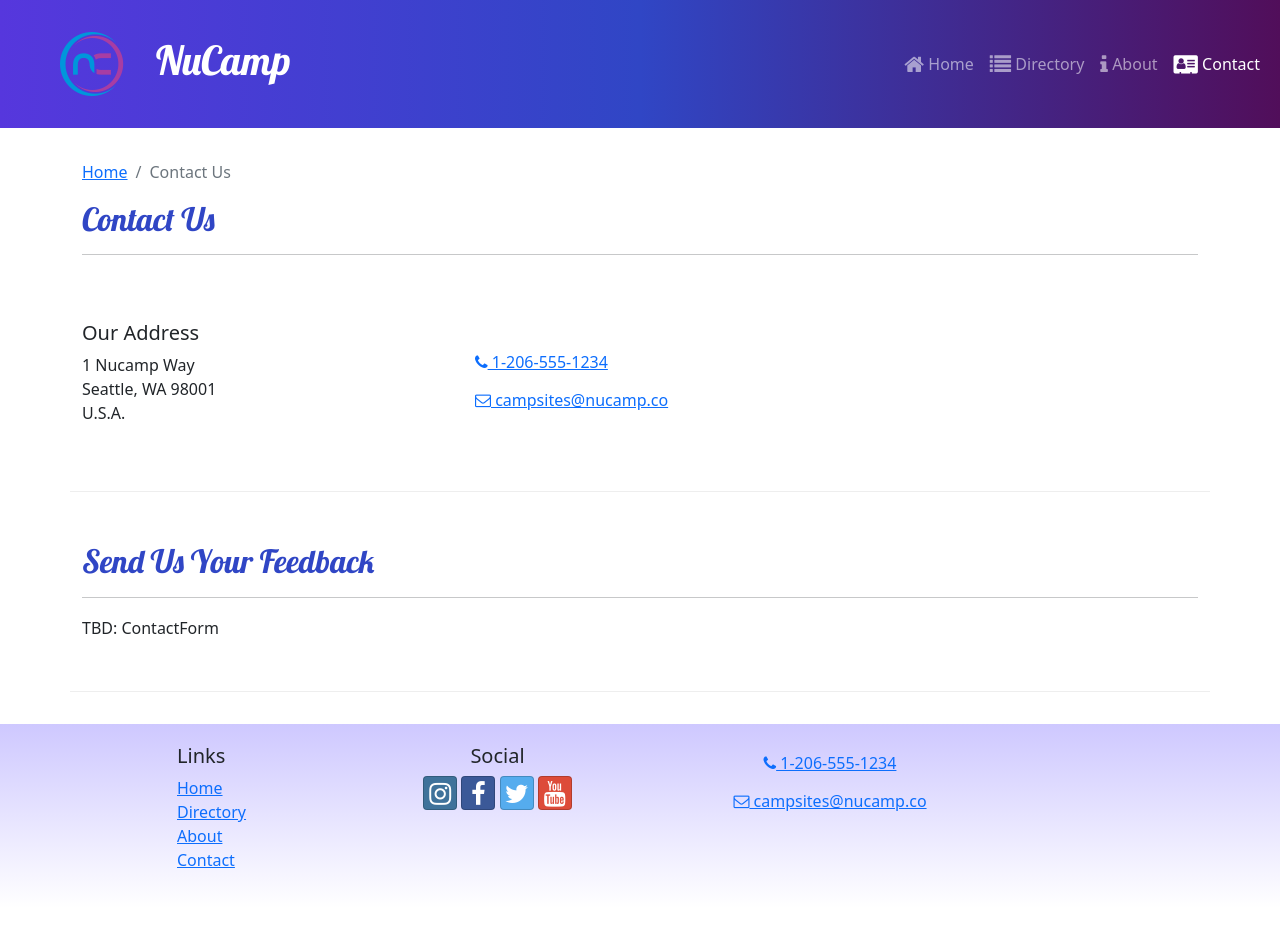
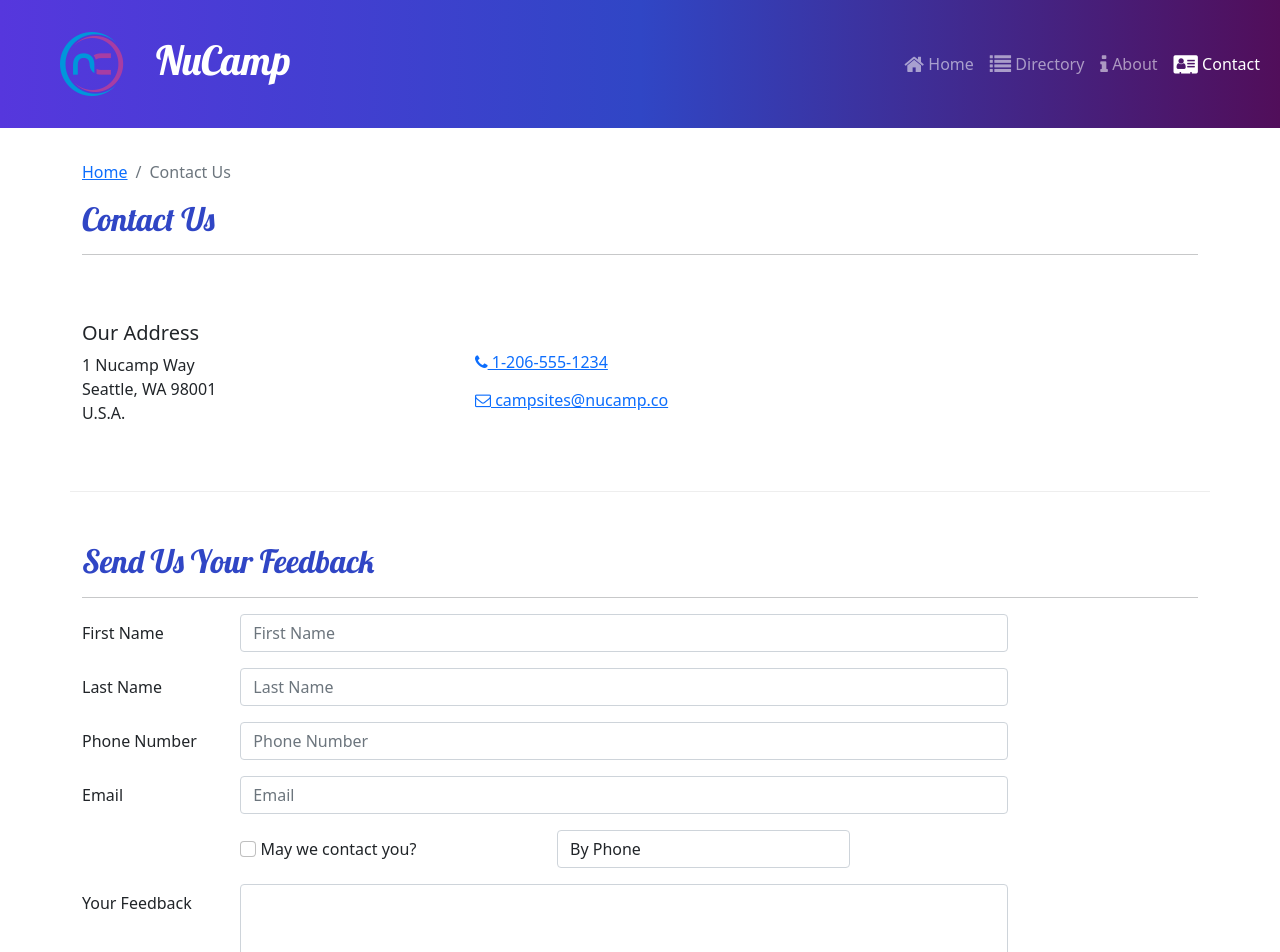
Before and after one commit to sandra-jk/nucampsite-react, a React (Create React App) app: page /contact in a window 1280 px wide. Shown: the top 952 px of the page. Before the commit the page ends 908 px from the top, so only its background shows below. Built offline with nearby package versions, Linux system fonts and the light colour scheme.

Commit message:
ContactForm Parts 1 & 2

```diff
--- /dev/null
+++ b/src/components/ContactForm.js
@@ -0,0 +1,106 @@
+import {Button, Label,Col, FormGroup } from "reactstrap"
+import { Formik, Field, Form } from "formik"
+
+
+const ContactForm = () => {
+  return (
+    <Formik
+    initialValues={{
+        firstName : '',
+        lastName : '',
+        phoneNum: '',
+        email:'',
+        agree : false,
+        contactType: 'By Phone',
+        feedback: ''
+    }}
+    >
+
+        <Form>
+            <FormGroup row>
+                <Label htmlFor='firstName' md='2'>
+                    First Name
+                </Label>
+                <Col md='10'>
+                    <Field
+                    name = 'firstName'
+                    placeholder='First Name'
+                    className ='form-control'/>
+                </Col>
+            </FormGroup>
+            <FormGroup row>
+                <Label htmlFor='lastName' md='2'>
+                    Last Name
+                </Label>
+                <Col md='10'>
+                    <Field
+                    name='lastName'
+                    placeholder ='Last Name'
+                    className ='form-control'/>
+                </Col>
+            </FormGroup>
+            <FormGroup row>
+                <Label htmlFor='phoneNum' md='2'>
+                    Phone Number
+                </Label>
+                <Col md='10'>
+                <Field
+                name='phoneNum'
+                placeholder ='Phone Number'
+                className ='form-control'/>
+                </Col>
+            </FormGroup>
+            <FormGroup row>
+                <Label htmlFor='email' md='2'>
+                    Email
+                </Label>
+                <Col md='10'>
+                    <Field
+                    name='email'
+                    placeholder ='Email'
+                    type='email'
+                    className ='form-control'/>
+                </Col>
+            </FormGroup>
+            <FormGroup row>
+            <Label check md={{ size: 4, offset: 2 }}>
+                        <Field
+                            name='agree'
+                            type='checkbox'
+                            className='form-check-input'
+                        />{' '}
+                        May we contact you?
+            </Label>
+                <Col md='4'>
+                    <Field
+                    name='contactType'
+                    as='select'
+                    className ='form-control'
+                    >
+                         <option>By Phone</option>
+                         <option>By Email</option>
+                    </Field>
+                </Col>
+            </FormGroup>
+            <FormGroup row>
+               <Label htmlFor='feedback' md='2'>
+                    Your Feedback
+               </Label>
+                <Col md='10'>
+                    <Field
+                    name='feedback'
+                    as='textarea'
+                    rows='12'
+                    className ='form-control'/>
+                </Col>
+            </FormGroup>
+            <FormGroup row>
+
+            </FormGroup>
+
+        </Form>
+    </Formik>
+  )
+}
+
+export default ContactForm;
--- a/src/pages/ContactPage.js
+++ b/src/pages/ContactPage.js
@@ -1,5 +1,6 @@
 import {Container, Col, Row} from 'reactstrap';
-import SubHeader from '../components/SubHeader'
+import SubHeader from '../components/SubHeader';
+import ContactForm from '../components/ContactForm';
 
 const ContactPage = () => {
     return (
@@ -39,7 +40,9 @@
                 <h2>Send Us Your Feedback</h2>
                 <hr />
                 </Col>
-                <Col md='10'> TBD: ContactForm</Col>
+                <Col md='10'>
+                <ContactForm />
+                </Col>
             </Row>
         </Container>
     )
```
